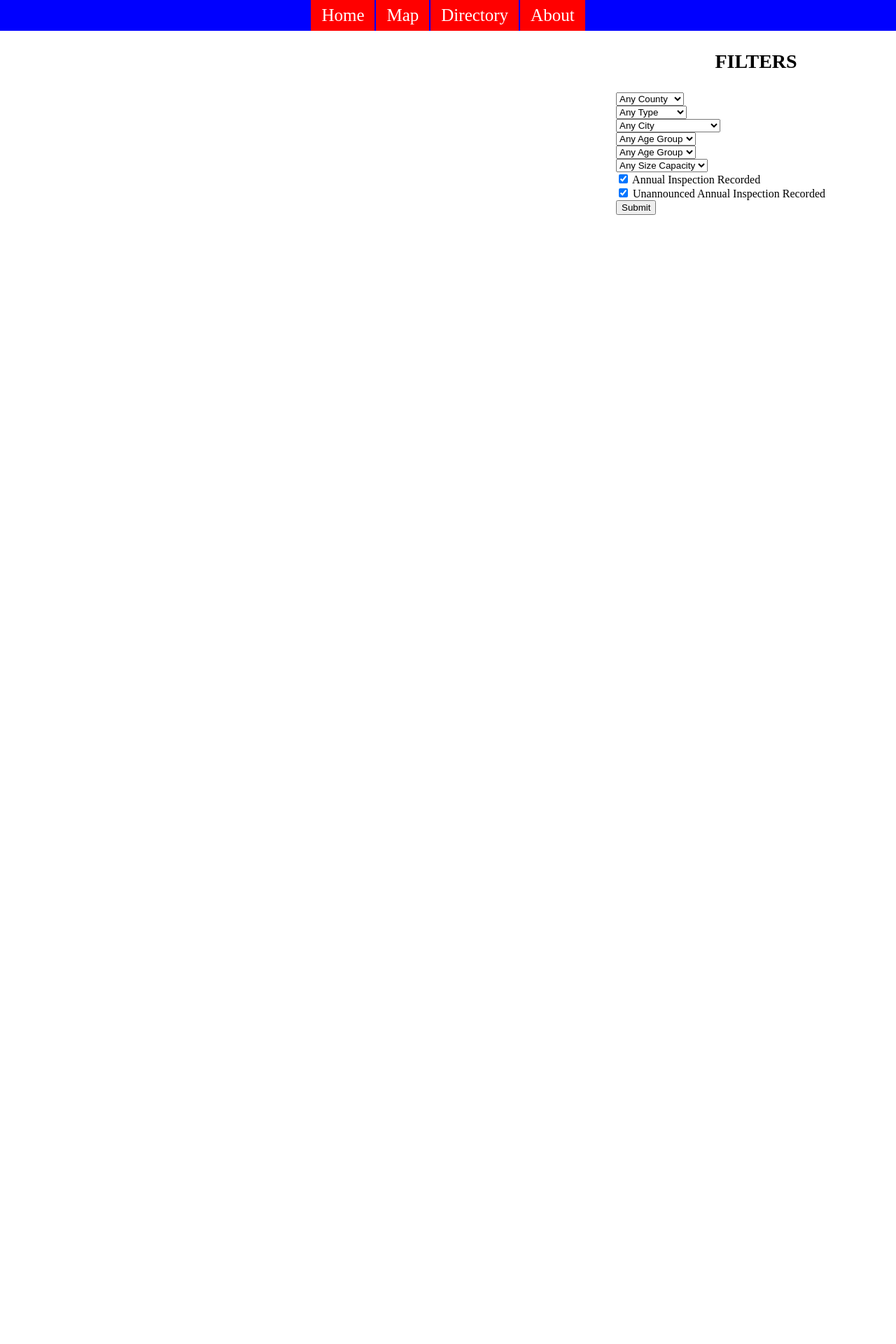
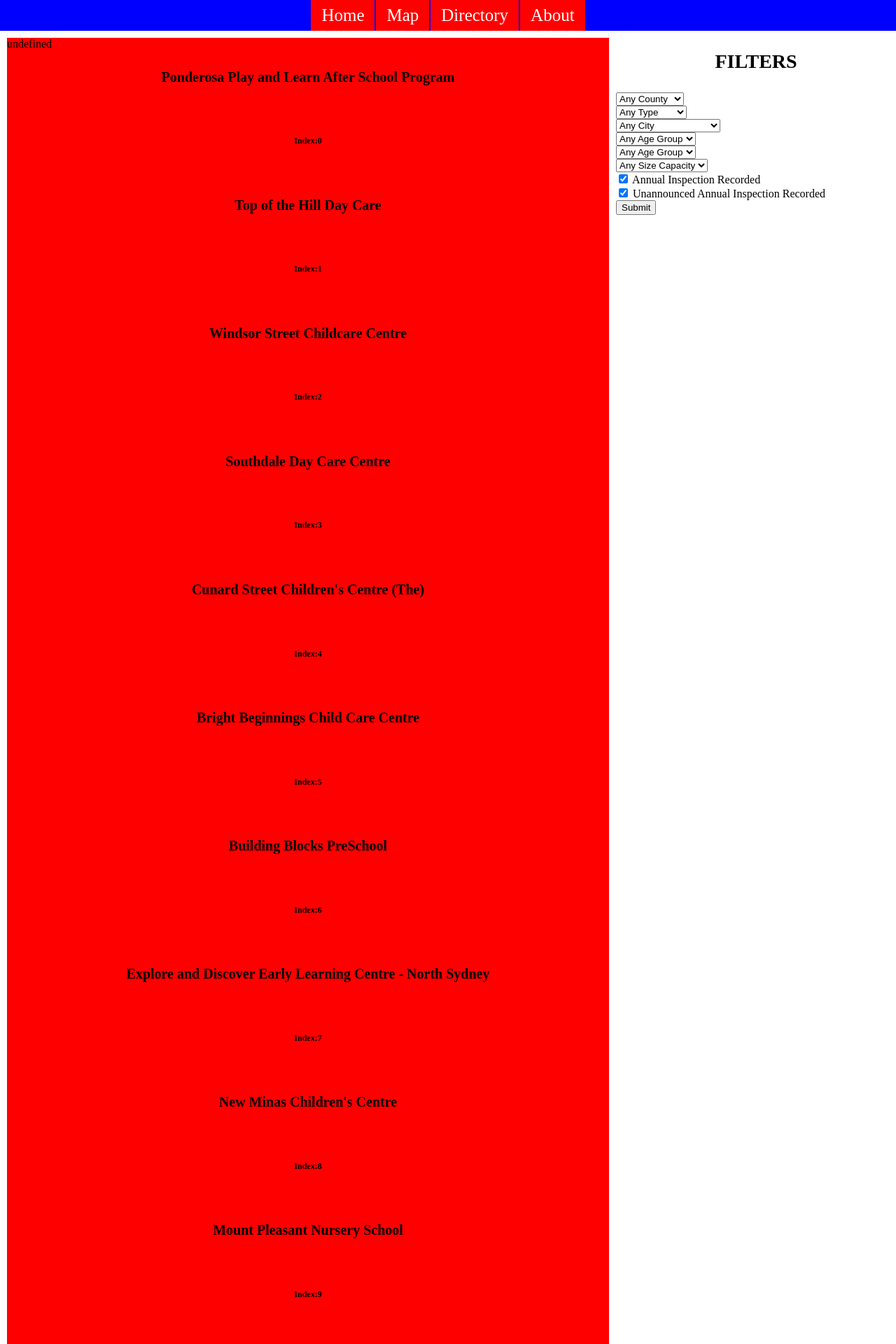
Before and after one commit to BLX151/data-daycare, a Flask app: page /directory in a window 1280 px wide. Shown: the top 1920 px of the page at 70% size. Before the commit the page ends 307 px from the top, so only its background shows below. Run offline with Flask 2, Linux system fonts and the light colour scheme.

Commit message:
Shows all daycares on document loading now

```diff
--- a/dd/templates/directory.html
+++ b/dd/templates/directory.html
@@ -12,6 +12,9 @@
     <div class = "flexh">
         <div class = "directory flexv">
             <div class = "daycare-box red">
+            <script>
+            document.onload(showAllDaycares());
+            </script>
             <!--This is where the daycares are displayed-->
             <div id="daycareSpot"></div>
             </div>
@@ -217,7 +220,6 @@
             <input type="checkbox" id="unannouncedInspection" checked> Unannounced Annual Inspection Recorded </input>
             </div>
 
-            <div>
 
 
             <div>
@@ -267,6 +269,27 @@
         document.getElementById("daycareSpot").innerHTML = display;
     }
 
+    function showAllDaycares(){
+        database = {{ database | tojson }};
+
+        for (i = 0; i<database.length;i++)
+        {
+            filteredDaycareArray.push(i);
+        }
+
+        var display;
+        for (i=0 ; i<filteredDaycareArray.length ; i++)
+        {
+            display = display + "<h4>"+ database[filteredDaycareArray[i]].facility_name+"</h4><br>";
+            display = display + "<h6>Index:"+ database[filteredDaycareArray[i]].index+"</h6><br>"
+        }
+        if (filteredDaycareArray.length==0)
+        {
+            display = "<div><h4> There are no Daycares that match your selection <div><h4>";
+        }
+        document.getElementById("daycareSpot").innerHTML = display;
+    }
+
     // This function is where the filtering happens. It will also call
     // the above functions. This function is triggered when the submit
     // button is pressed and will reset each time it is pressed.
@@ -276,12 +299,12 @@
         // reset the variables for each filtering
         filteredDaycareArray = [];
         daycaresToDelete = [];
-        database = {{ database | tojson }};
+        //database = {{ database | tojson }};
 
-        for (i = 0; i<database.length;i++)
+        /*for (i = 0; i<database.length;i++)
         {
             filteredDaycareArray.push(i);
-        }
+        }*/
 
         var elementCounty = document.getElementById("county");
         var selectedCounty = elementCounty.options[elementCounty.selectedIndex].value;
@@ -584,7 +607,7 @@
 
 
     }
-
+    document.onload(showAllDaycares());
     </script>
 
 {% endblock content %}
```
